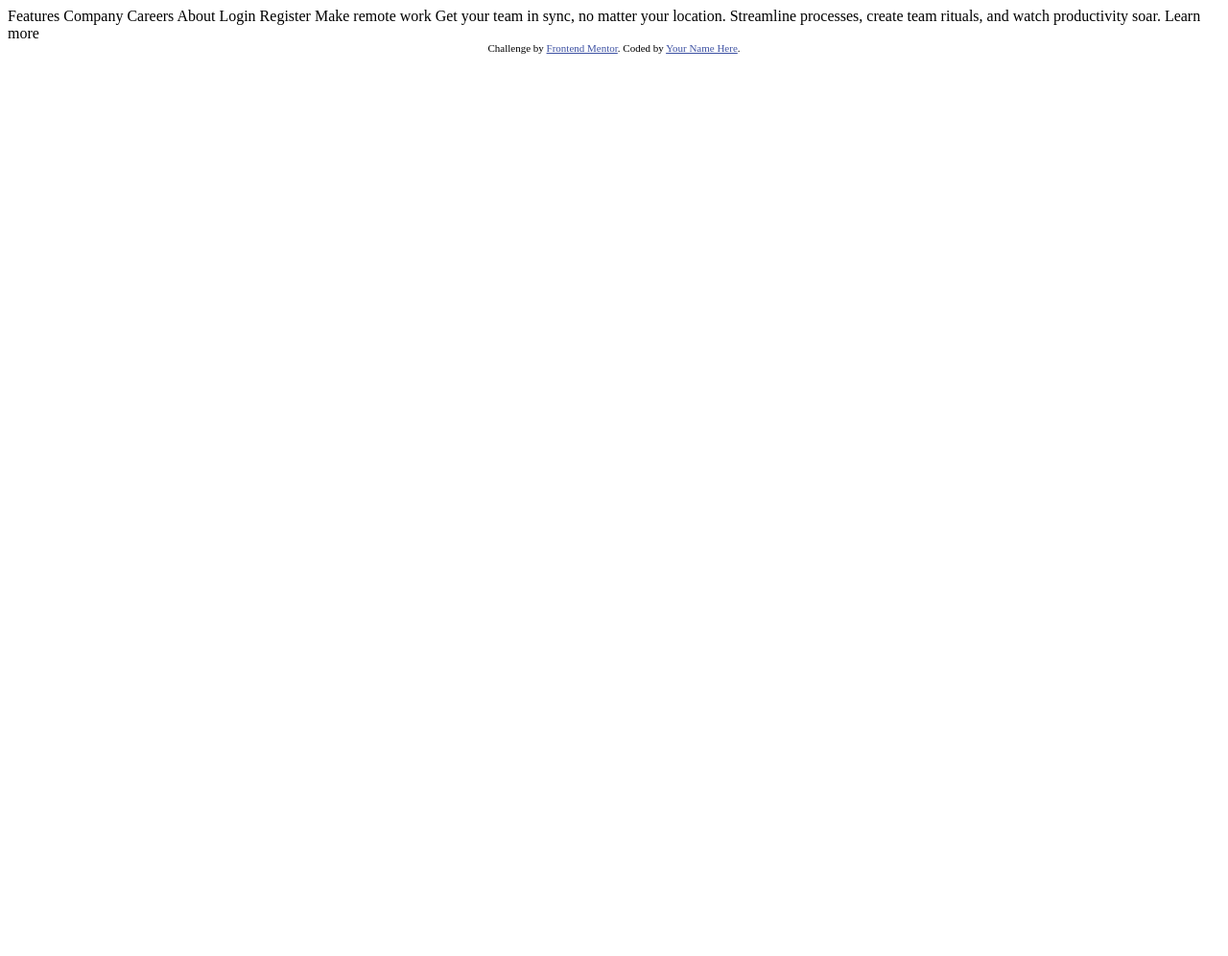
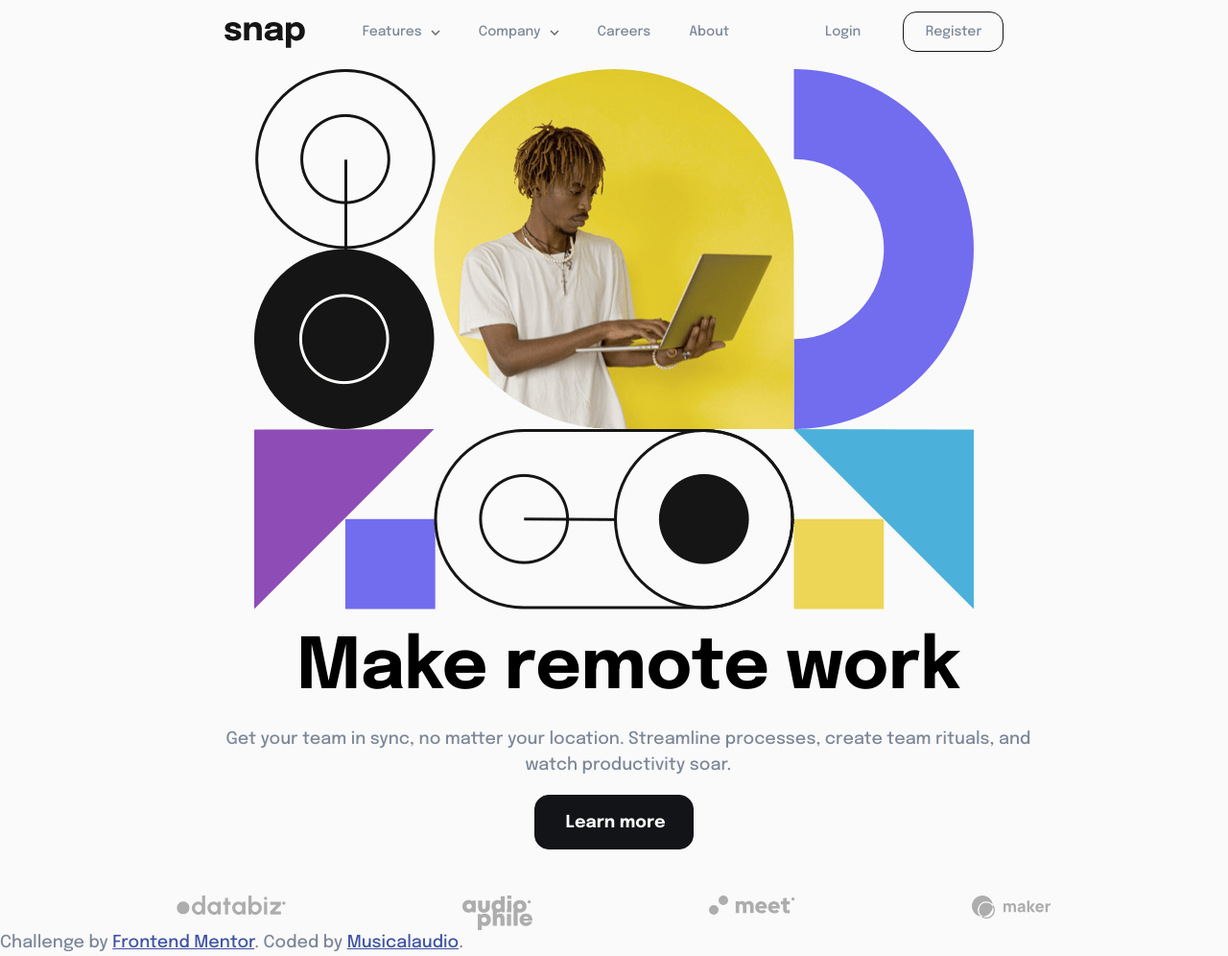
Before and after one commit to Musicalaudio/intro-section-with-dropdown-navigation-main, a plain HTML site: page index.html in a window 1280 px wide. Shown: the whole page at 96% size. Before the commit the page ends 800 px from the top, so only its background shows below. Drawn offline with Linux system fonts and the light colour scheme.

Commit message:
updated version

```diff
--- a/index.html
+++ b/index.html
@@ -1,39 +1,114 @@
 <!DOCTYPE html>
 <html lang="en">
   <head>
-  <meta charset="UTF-8">
-  <meta name="viewport" content="width=device-width, initial-scale=1.0"> <!-- displays site properly based on user's device -->
+    <meta charset="UTF-8" />
+    <meta name="viewport" content="width=device-width, initial-scale=1.0" />
+    <!-- displays site properly based on user's device -->
 
-  <link rel="icon" type="image/png" sizes="32x32" href="./images/favicon-32x32.png">
+    <link
+      rel="icon"
+      type="image/png"
+      sizes="32x32"
+      href="./images/favicon-32x32.png" />
 
     <title>Frontend Mentor | Intro section with dropdown navigation</title>
-
-  <!-- Feel free to remove these styles or customise in your own stylesheet 👍 -->
-  <style>
-    .attribution { font-size: 11px; text-align: center; }
-    .attribution a { color: hsl(228, 45%, 44%); }
-  </style>
+    <link rel="preconnect" href="https://fonts.googleapis.com" />
+    <link rel="preconnect" href="https://fonts.gstatic.com" crossorigin />
+    <link
+      href="https://fonts.googleapis.com/css2?family=Epilogue:wght@500;700&display=swap"
+      rel="stylesheet" />
+    <link rel="stylesheet" href="./styles/reset.css" />
+    <link rel="stylesheet" href="./styles/style.css" />
   </head>
   <body>
-
-  Features
-  Company
-  Careers
-  About
-
-  Login
-  Register
-
-  Make remote work
-
+    <header>
+      <nav class="nav">
+        <a href="#">
+          <img class="nav__logo" src="./images/logo.svg" alt="snap logo" />
+        </a>
+        <ul class="nav__options active" role="list">
+          <li>
+            <a href="#0" class="nav__dropdown">Features</a>
+            <ul class="nav__dropdown-menu">
+              <li class="nav__dropdown-item">
+                <img
+                  src="./images/icon-todo.svg"
+                  alt=""
+                  aria-hidden="true" />Todo List
+              </li>
+              <li class="nav__dropdown-item">
+                <img
+                  src="./images/icon-calendar.svg"
+                  alt=""
+                  aria-hidden="true" />Calender
+              </li>
+              <li class="nav__dropdown-item">
+                <img
+                  src="./images/icon-reminders.svg"
+                  alt=""
+                  aria-hidden="true" />Reminders
+              </li>
+              <li class="nav__dropdown-item">
+                <img
+                  src="./images/icon-planning.svg"
+                  alt=""
+                  aria-hidden="true" />Planning
+              </li>
+            </ul>
+          </li>
+          <li>
+            <a href="#0" class="nav__dropdown">Company</a>
+            <ul class="nav__dropdown-menu">
+              <li><img src="" alt="" aria-hidden="true" />History</li>
+              <li><img src="" alt="" aria-hidden="true" />Our Team</li>
+              <li><img src="" alt="" aria-hidden="true" />Blog</li>
+            </ul>
+          </li>
+          <li>Careers</li>
+          <li>About</li>
+        </ul>
+        <div class="nav__acc">
+          <a href="#">Login</a>
+          <a href="#" class="button">Register</a>
+        </div>
+      </nav>
+    </header>
+    <main class="flow">
+      <picture>
+        <!-- <src srcset="./" -->
+        <img class="hero__img" src="./images/image-hero-mobile.png" alt="" />
+      </picture>
+      <section class="hero wrapper flow">
+        <h1>Make remote work</h1>
+        <p class="hero__desc">
           Get your team in sync, no matter your location. Streamline processes,
           create team rituals, and watch productivity soar.
+        </p>
+      </section>
 
-  Learn more
-
-  <div class="attribution">
-    Challenge by <a href="https://www.frontendmentor.io?ref=challenge" target="_blank">Frontend Mentor</a>.
-    Coded by <a href="#">Your Name Here</a>.
-  </div>
+      <a class="button learn-more" href="#">Learn more</a>
+      <ul class="related-companies" role="list">
+        <li>
+          <a href="#"><img src="./images/client-databiz.svg" alt="" /></a>
+        </li>
+        <li>
+          <a href="#"><img src="./images/client-audiophile.svg" alt="" /></a>
+        </li>
+        <li>
+          <a href="#"><img src="./images/client-meet.svg" alt="" /></a>
+        </li>
+        <li>
+          <a href="#"><img src="./images/client-maker.svg" alt="" /></a>
+        </li>
+      </ul>
+    </main>
+    <footer class="attribution">
+      <p>
+        Challenge by
+        <a href="https://www.frontendmentor.io?ref=challenge" target="_blank"
+          >Frontend Mentor</a
+        >. Coded by <a href="#">Musicalaudio</a>.
+      </p>
+    </footer>
   </body>
 </html>
--- /dev/null
+++ b/styles/reset.css
@@ -0,0 +1,80 @@
+/* Box sizing rules
+   and remove base margins and paddings
+*/
+html {
+  box-sizing: border-box;
+}
+
+*,
+*::before,
+*::after {
+  box-sizing: inherit;
+  margin: 0;
+  padding: 0;
+}
+
+/* Remove list styles on ul, ol elements with a list role, which suggests default styling will be removed */
+ul {
+  list-style: none;
+  margin: 0;
+  padding: 0;
+}
+
+/* Set core root defaults */
+html:focus-within {
+  scroll-behavior: smooth;
+}
+
+/* Set core body defaults */
+body {
+  min-height: 100vh;
+  text-rendering: optimizeSpeed;
+  line-height: 1.5;
+}
+
+/* A elements that don't have a class get default styles */
+a:not([class]) {
+  text-decoration-skip-ink: auto;
+}
+
+/* Make images easier to work with */
+img,
+picture {
+  max-width: 100%;
+  display: block;
+}
+
+/* Inherit fonts for inputs and buttons */
+input,
+button,
+textarea,
+select {
+  font: inherit;
+  border: none;
+}
+
+p,
+h1,
+h2,
+h3,
+h4,
+h5,
+h6 {
+  overflow-wrap: break-word;
+}
+
+/* Remove all animations, transitions and smooth scroll for people that prefer not to see them */
+@media (prefers-reduced-motion: reduce) {
+  html:focus-within {
+    scroll-behavior: auto;
+  }
+
+  *,
+  *::before,
+  *::after {
+    animation-duration: 0.01ms !important;
+    animation-iteration-count: 1 !important;
+    transition-duration: 0.01ms !important;
+    scroll-behavior: auto !important;
+  }
+}
--- /dev/null
+++ b/styles/style.css
@@ -0,0 +1,190 @@
+:root {
+  /* colors */
+  --primary-orange: hsl(25, 97%, 53%);
+  --white: hsl(0, 0%, 98%);
+  --light-grey: hsl(217, 12%, 63%);
+  --med-grey: hsl(216, 12%, 54%);
+  --dark-blue: hsl(213, 19%, 18%);
+  --very-dark-blue: hsl(216, 12%, 8%);
+
+  /* typography */
+  --primary-ff: "Epilogue", sans-serif;
+  --fs-l: clamp(2.25rem, calc(1.28rem + 4.13vw), 5rem);
+  --fs-m: clamp(1rem, calc(0.96rem + 0.19vw), 1.13rem);
+  --fs-s: 0.875rem;
+
+  --fw-bold: 700;
+  --fw-reg: 500;
+
+  --small-breakpoint: 23.4375rem;
+  --med-breakpoint: 90rem;
+
+  /* miscellaneous */
+  --wrapper-padding-left: clamp(1rem, calc(-2.28rem + 13.99vw), 10.31rem);
+  --wrapper-padding-right: clamp(1rem, calc(-1.51rem + 10.7vw), 8.13rem);
+}
+
+body {
+  display: grid;
+  grid-template-rows: auto 1fr auto;
+  font-size: var(--fs-m);
+  font-family: var(--primary-ff);
+  background-color: var(--white);
+}
+
+main {
+  text-align: center;
+}
+
+body p {
+  color: var(--med-grey);
+}
+
+h1 {
+  font-size: var(--fs-l);
+  font-weight: var(--fw-bold);
+  line-height: 116.667%;
+  letter-spacing: -0.5px;
+}
+
+.nav {
+  display: flex;
+  margin-block: clamp(1rem, calc(0.82rem + 0.75vw), 1.5rem);
+  margin-inline: clamp(1rem, calc(0.47rem + 2.25vw), 2.5rem);
+  font-size: var(--fs-s);
+  max-width: 85rem;
+  justify-self: center;
+}
+
+.nav :where(li, a) {
+  text-decoration: none;
+  color: var(--med-grey);
+}
+
+.nav :where(li, a):hover {
+  color: var(--black);
+}
+
+.nav__logo {
+  min-width: 84px;
+}
+
+.nav__options {
+  display: flex;
+  margin-inline: 60px;
+}
+
+.nav__options li {
+  position: relative;
+  padding-right: 2.5rem;
+  cursor: pointer;
+}
+
+.nav__dropdown::after {
+  padding-left: 0.5625rem;
+  content: url(../images/icon-arrow-down.svg);
+}
+
+.nav__dropdown:hover::after {
+  content: url(../images/icon-arrow-up.svg);
+}
+
+.nav__dropdown-menu {
+  border-radius: 0.625rem;
+  padding-block: 1.5rem;
+  padding-inline: 1.5rem;
+  justify-content: right;
+  background-color: #fff;
+  border: 1px solid black;
+  position: absolute;
+  top: calc(100% + 1.25rem);
+  visibility: hidden;
+  opacity: 0;
+  transition: opacity 0.2s, visibility 0.2s;
+}
+
+.nav__dropdown::hover .nav__dropdown-menu {
+  visibility: visible;
+  opacity: 1;
+}
+
+.nav__dropdown-item {
+  display: flex;
+  gap: 0.9375rem;
+}
+
+.nav__dropdown-item img {
+  align-self: center;
+}
+
+.nav__acc {
+  margin-inline-start: auto;
+}
+
+.nav__acc .button {
+  margin-left: 2.5rem;
+}
+
+@media (max-width: 13.9375rem) {
+}
+
+.hero__img {
+  width: minmax(100%, 13.9375rem);
+  margin-inline: auto;
+}
+
+.hero__desc {
+  /* margin-block: 1rem 1.5rem; */
+}
+
+.button {
+  padding-block: 0.81rem;
+  padding-inline: 1.44rem 1.37rem;
+  border: 1px solid var(--black, var(--very-dark-blue));
+  border-radius: 0.875rem;
+}
+
+.button.learn-more {
+  color: var(--white);
+  text-decoration: none;
+  background-color: var(--very-dark-blue);
+  border: 1px solid var(--black, var(--very-dark-blue));
+  border-radius: 0.9375rem;
+  font-weight: var(--fw-bold);
+  padding: 0.94rem 1.75rem 0.81rem 1.94rem;
+  display: inline-block;
+  /* text-align: left; */
+}
+
+.learn-more:hover {
+  color: var(--very-dark-blue);
+  background-color: revert;
+}
+
+.related-companies {
+  display: grid;
+  grid-auto-flow: column;
+  justify-content: space-evenly;
+  --margin-top: 3rem;
+}
+
+/* composition */
+.wrapper {
+  max-width: 71.56rem;
+  margin-left: auto;
+  margin-right: auto;
+  padding-left: var(--wrapper-padding-left);
+  padding-right: var(--wrapper-padding-right);
+}
+
+.flow > * + * {
+  margin-top: var(--margin-top, 1em);
+}
+
+header .attribution {
+  font-size: 11px;
+  text-align: center;
+}
+.attribution a {
+  color: hsl(228, 45%, 44%);
+}
```
Lines whose indentation alone changed are shown as unchanged.
